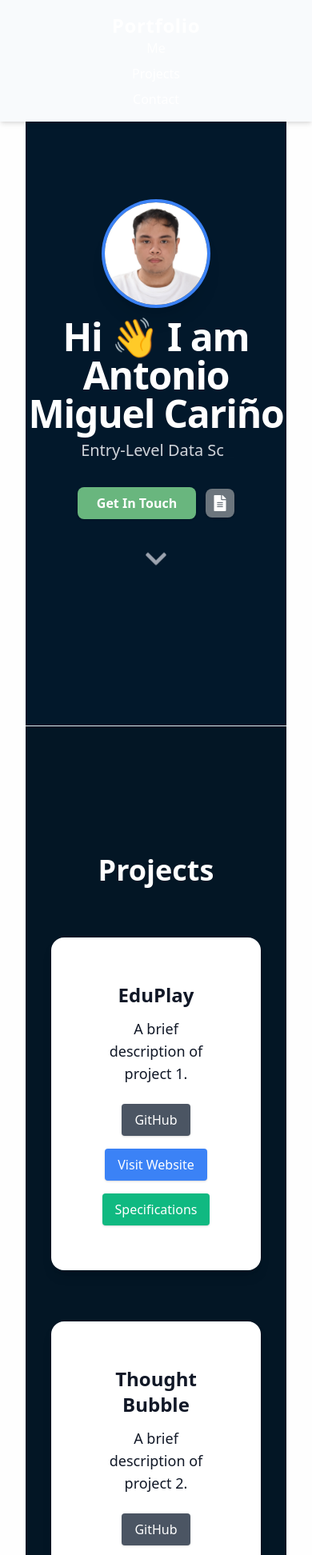
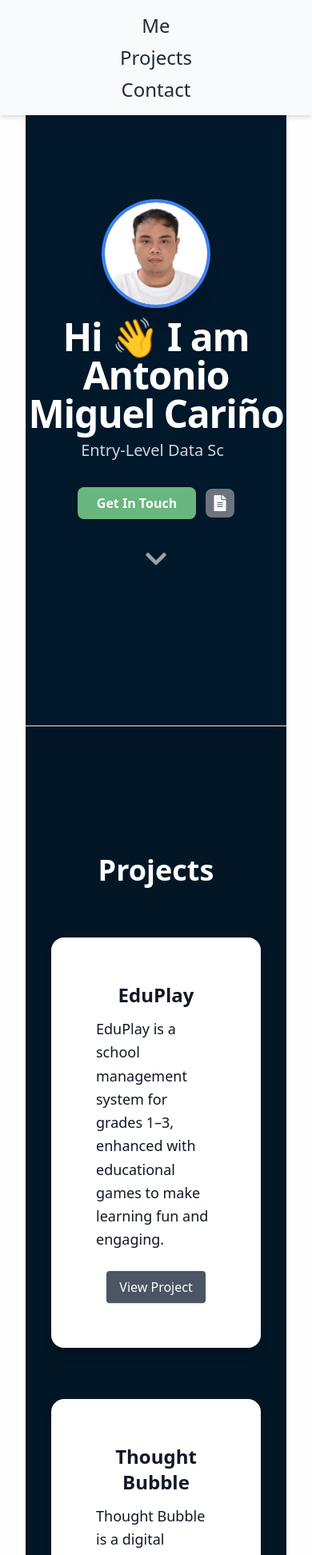
Before and after one commit to ReiTony/ReiTony-Portfolio, a React (Vite) app: page / in a window 390 px wide. Shown: the top 1944 px of the page at 80% size. Built offline with nearby package versions, Linux system fonts and the light colour scheme.

Commit message:
Enhance navigation and project card components with improved styling and functionality; update project data with detailed descriptions and specifications.

```diff
--- a/src/components/Navigation.jsx
+++ b/src/components/Navigation.jsx
@@ -3,15 +3,14 @@ import React from "react";
 function Navigation({ handleScroll }) {
   return (
     <nav
-      className="fixed top-0 left-0 w-full py-4 px-6 flex flex-col md:flex-row items-center justify-between shadow-md z-50"
-      style={{ backgroundColor: '#f8fafc' }}
+      className="fixed top-0 left-0 w-full py-4 px-6 flex flex-col md:flex-row items-center justify-center shadow-md z-50"
+      style={{ backgroundColor: '#f8fafc', color: '#1f2937' }} // Light background with dark text
     >
-      <h1 className="text-2xl font-extrabold tracking-wide">Portfolio</h1>
       <ul className="flex flex-col md:flex-row md:justify-center space-y-2 md:space-y-0 md:space-x-6 w-full md:w-auto">
         <li>
           <button
             onClick={() => handleScroll("#hero")}
-            className="hover:text-blue-400 font-medium"
+            className="hover:text-blue-400 font-medium text-2xl"
           >
             Me
           </button>
@@ -19,7 +18,7 @@ function Navigation({ handleScroll }) {
         <li>
           <button
             onClick={() => handleScroll("#projects")}
-            className="hover:text-blue-400 font-medium"
+            className="hover:text-blue-400 font-medium text-2xl"
           >
             Projects
           </button>
@@ -27,7 +26,7 @@ function Navigation({ handleScroll }) {
         <li>
           <button
             onClick={() => handleScroll("#contact")}
-            className="hover:text-blue-400 font-medium"
+            className="hover:text-blue-400 font-medium text-2xl"
           >
             Contact
           </button>
--- a/src/components/ProjectCard.jsx
+++ b/src/components/ProjectCard.jsx
@@ -1,12 +1,15 @@
-import React from "react";
+import React, { useState } from "react";
 import { Card, CardContent } from "@/components/ui/card";
 import { Button } from "@/components/ui/button";
 
 const ProjectCard = React.memo(function ProjectCard({
   project,
   darkMode,
-  openModal,
 }) {
+  const [showModal, setShowModal] = useState(false);
+
+  const toggleModal = () => setShowModal((prev) => !prev);
+
   return (
     <Card
       key={project.id}
@@ -15,32 +18,70 @@ const ProjectCard = React.memo(function ProjectCard({
       }`}
     >
       <CardContent className="p-6 flex flex-col items-center">
-        <h2 className="text-2xl font-semibold">{project.title}</h2>
-        <p className="mt-3 text-lg text-center">{project.description}</p>
+        <h2 className="text-2xl font-semibold text-center">{project.title}</h2>
+        <p className="mt-3 text-lg text-left leading-relaxed">{project.description}</p>
 
-        {/* Wrapper for Buttons */}
-        <div className="mt-6 flex flex-wrap justify-center gap-4">
+        {/* Single View Project Button */}
+        <div className="mt-6 w-full flex justify-center">
           <Button
             className="min-w-[100px] bg-gray-600 hover:bg-gray-500 shadow text-white"
             size="sm"
+            onClick={toggleModal}
+          >
+            View Project
+          </Button>
+        </div>
+      </CardContent>
+
+      {/* Modal for Specifications */}
+      {showModal && (
+        <div className="fixed inset-0 bg-black bg-opacity-50 flex justify-center items-center z-50">
+          <div className="bg-white p-6 rounded-lg max-w-md w-full">
+            <h3 className="text-2xl font-semibold">{project.title} Specifications</h3>
+            <p className="mt-4">{project.specifications}</p>
+
+            {/* Dynamic Buttons Based on Project Type */}
+            <div className="mt-4 flex justify-end gap-4">
+              <Button
+                className="bg-gray-600 hover:bg-gray-500 text-white"
+                size="sm"
+                onClick={() => window.open(project.githubLink, "_blank")}
               >
                 GitHub
               </Button>
+
+              {project.downloadAppLink ? (
                 <Button
-            className="min-w-[100px] bg-blue-500 hover:bg-blue-600 shadow text-white"
+                  className="bg-green-500 hover:bg-green-600 text-white"
                   size="sm"
+                  onClick={() => window.open(project.downloadAppLink, "_blank")}
+                >
+                  Download App
+                </Button>
+              ) : (
+                <Button
+                  className="bg-blue-500 hover:bg-blue-600 text-white"
+                  size="sm"
+                  onClick={() => window.open(project.websiteLink, "_blank")}
                 >
                   Visit Website
                 </Button>
+              )}
+            </div>
+
+            {/* Close Modal Button */}
+            <div className="mt-4 flex justify-end">
               <Button
-            className="min-w-[100px] bg-green-500 hover:bg-green-600 shadow text-white"
+                className="bg-red-600 hover:bg-red-500 text-white"
                 size="sm"
-            onClick={() => openModal(project)}
+                onClick={toggleModal}
               >
-            Specifications
+                Close
               </Button>
             </div>
-      </CardContent>
+          </div>
+        </div>
+      )}
     </Card>
   );
 });
--- a/src/data/ProjectsData.jsx
+++ b/src/data/ProjectsData.jsx
@@ -2,37 +2,41 @@ export const ProjectsData = [
   {
     id: 1,
     title: "EduPlay",
-      description: "A brief description of project 1.",
+    description: "EduPlay is a school management system for grades 1–3, enhanced with educational games to make learning fun and engaging.",
     image: "/images/project1.png",
-      githubLink: "https://github.com/yourusername/project1",
-      websiteLink: "https://project1.example.com",
-      longDescription: "A more detailed explanation of the project and its features."
+    githubLink: "https://github.com/yourusername/eduplay",
+    websiteLink: "https://eduplay.example.com",
+    downloadAppLink: "",  // No app download for EduPlay
+    specifications: "EduPlay integrates interactive games to improve basic academic skills like math, reading, and science. Features include user dashboards, progress tracking, and teacher-student interaction modules."
   },
   {
     id: 2,
     title: "Thought Bubble",
-      description: "A brief description of project 2.",
+    description: "Thought Bubble is a digital journaling app that uses sentiment analysis to help users track their emotions and mental health.",
     image: "/images/project2.png",
-      githubLink: "https://github.com/yourusername/project2",
-      websiteLink: "https://project2.example.com",
-      longDescription: "A more detailed explanation of the project and its features."
+    githubLink: "https://github.com/yourusername/thoughtbubble",
+    websiteLink: "https://thoughtbubble.example.com",
+    downloadAppLink: "https://example.com/ThoughtBubble.apk",  // App download link for Thought Bubble
+    specifications: "This app uses NLP and sentiment analysis to provide insights into users' emotional states through journaling. Features include daily mood tracking, personalized insights, and mental health resource recommendations."
   },
   {
     id: 3,
     title: "Filipino Sign Language Interpreter",
-      description: "A brief description of project 2.",
-      image: "/images/project2.png",
-      githubLink: "https://github.com/yourusername/project2",
-      websiteLink: "https://project2.example.com",
-      longDescription: "A more detailed explanation of the project and its features."
+    description: "An app that recognizes Filipino sign language gestures and translates them into text or voice.",
+    image: "/images/project3.png",
+    githubLink: "https://github.com/yourusername/fsl-interpreter",
+    websiteLink: "https://fslinterpreter.example.com",
+    downloadAppLink: "https://example.com/FSLInterpreter.apk",  // App download link for FSL
+    specifications: "The app uses real-time gesture recognition to translate Filipino Sign Language (FSL) into spoken and written text. It leverages MediaPipe for hand tracking and CNN models for gesture classification."
   },
   {
     id: 4,
     title: "Psoriasis Severity Detector",
-      description: "A brief description of project 2.",
-      image: "/images/project2.png",
-      githubLink: "https://github.com/yourusername/project2",
-      websiteLink: "https://project2.example.com",
-      longDescription: "A more detailed explanation of the project and its features."
-    },
+    description: "An AI-powered tool to detect and assess the severity of psoriasis from images.",
+    image: "/images/project4.png",
+    githubLink: "https://github.com/yourusername/psoriasisseveritydetector",
+    websiteLink: "https://psoriasisseverity.example.com",
+    downloadAppLink: "",  // No app download for Psoriasis Severity Detector
+    specifications: "Using deep learning and image classification models like EfficientNet, the app analyzes skin images to determine the severity of psoriasis and provide treatment recommendations based on the severity level."
+  }
 ];
--- a/src/pages/App.jsx
+++ b/src/pages/App.jsx
@@ -84,7 +84,7 @@ export default function Portfolio() {
       <section
         id="contact"
         className="py-40 w-full shadow-inner border-t"
-        style={{ backgroundColor: "#ecfdf5" }}
+        style={{ backgroundColor: "#ecfdf5", color: "#000000" }}
       >
         <h2 className="text-4xl font-bold text-center mb-12">Get in Touch</h2>
         <div className="flex justify-center">
```
Lines whose indentation alone changed are shown as unchanged.
